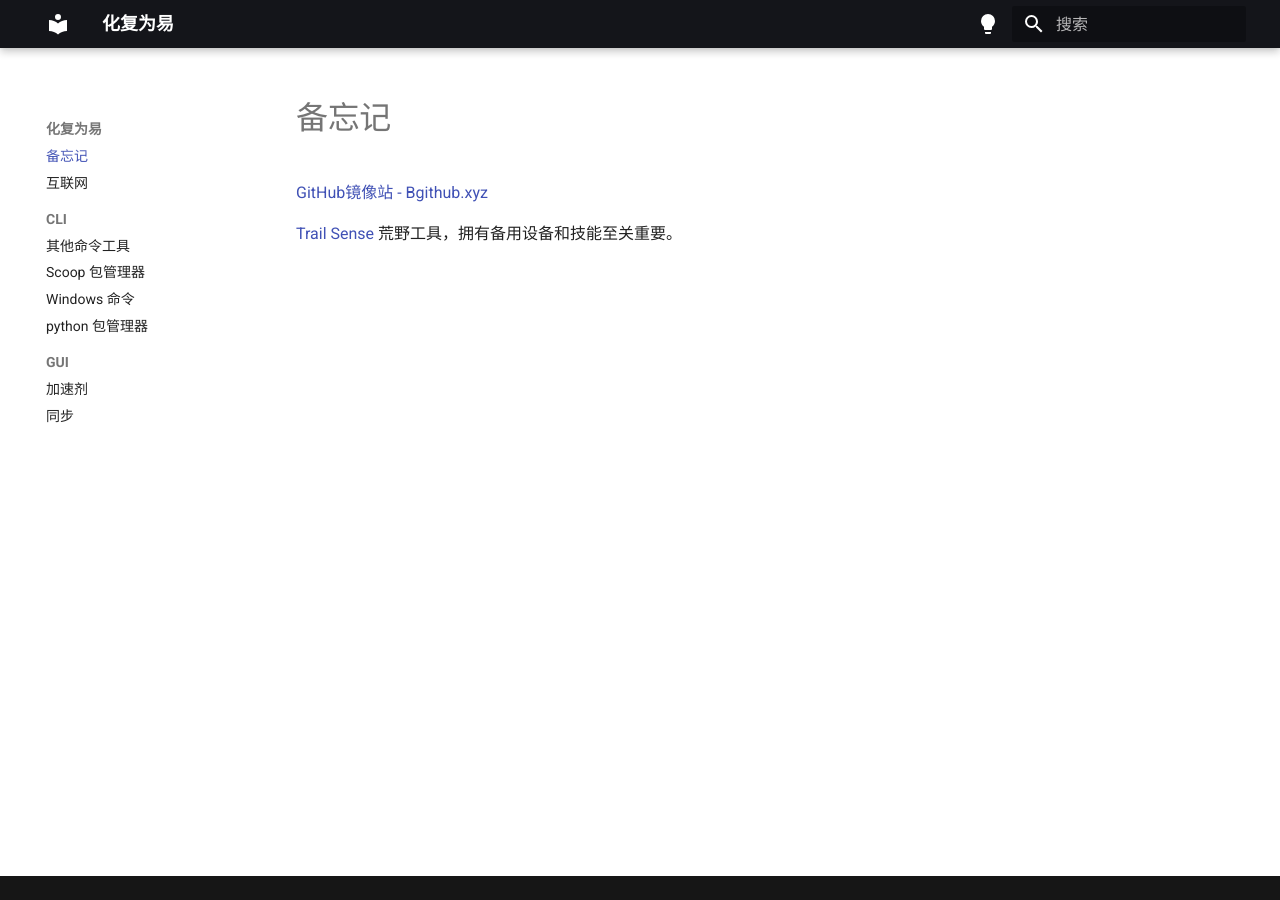
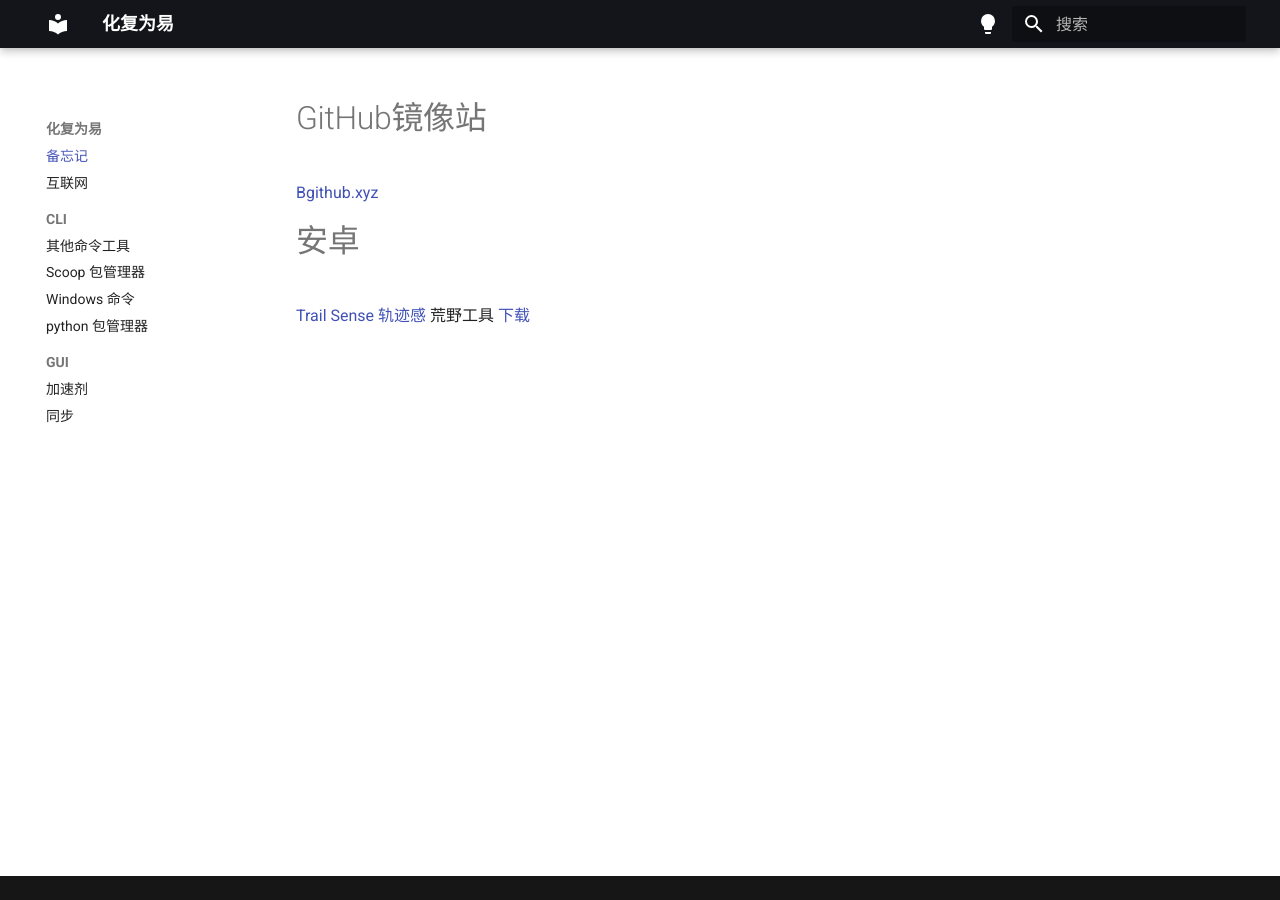
Before and after one commit to classronin/ClassRonin.GitHub.IO, an MkDocs documentation site: the page built from docs/index.md, in a window 1280 px wide. Built offline with MkDocs 1.6.1 and Material for MkDocs 9.7.7, drawn with Linux system fonts in a browser that asks for light colours; comment, search, counter and statistics services are not loaded.

Commit message:
Update index.md

```diff
--- a/docs/index.md
+++ b/docs/index.md
@@ -2,10 +2,12 @@
 title: 备忘记
 ---
 
+# GitHub镜像站
+
+[Bgithub.xyz](Bgithub.xyz)
 
 
-[GitHub镜像站 - Bgithub.xyz](Bgithub.xyz)
+# 安卓
 
-
-[Trail Sense](https://bgithub.xyz/kylecorry31/Trail-Sense)
-荒野工具，拥有备用设备和技能至关重要。
+[Trail Sense 轨迹感](https://bgithub.xyz/kylecorry31/Trail-Sense)
+荒野工具 [下载](https://bgithub.xyz/kylecorry31/Trail-Sense/releases/download/7.1.0/Trail-Sense-7.1.0-github-release.apk)
```
